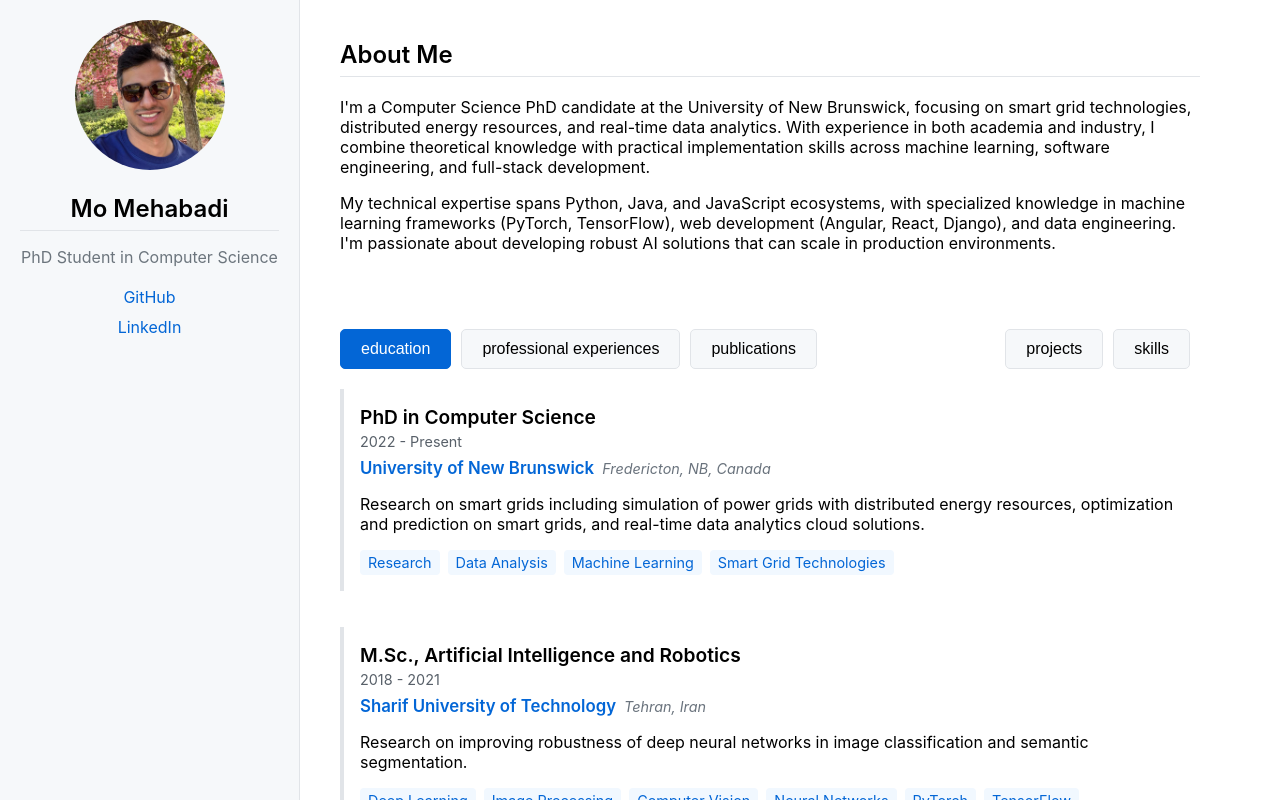
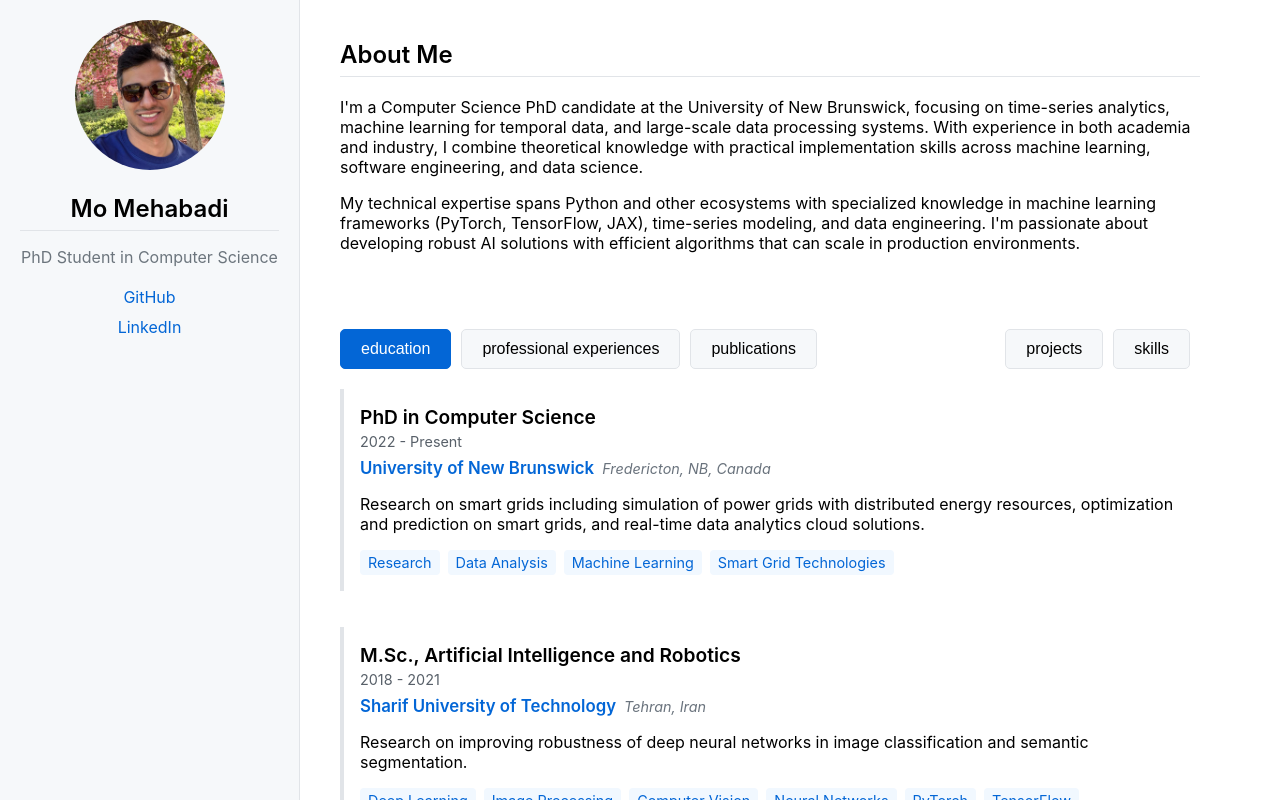
Before and after one commit to m-mehabadi/PersonalWebsite, an Angular app: page / in a window 1280 px wide. Built offline with nearby package versions, Linux system fonts and the light colour scheme.

Commit message:
updated content;

```diff
--- a/src/app/app.component.html
+++ b/src/app/app.component.html
@@ -21,18 +21,18 @@
       <h2>About Me</h2>
       <p>
         I'm a Computer Science PhD candidate at the University of New Brunswick,
-        focusing on smart grid technologies, distributed energy resources, and
-        real-time data analytics. With experience in both academia and industry,
-        I combine theoretical knowledge with practical implementation skills
-        across machine learning, software engineering, and full-stack
-        development.
+        focusing on time-series analytics, machine learning for temporal data,
+        and large-scale data processing systems. With experience in both
+        academia and industry, I combine theoretical knowledge with practical
+        implementation skills across machine learning, software engineering, and
+        data science.
       </p>
       <p>
-        My technical expertise spans Python, Java, and JavaScript ecosystems,
-        with specialized knowledge in machine learning frameworks (PyTorch,
-        TensorFlow), web development (Angular, React, Django), and data
-        engineering. I'm passionate about developing robust AI solutions that
-        can scale in production environments.
+        My technical expertise spans Python and other ecosystems with
+        specialized knowledge in machine learning frameworks (PyTorch,
+        TensorFlow, JAX), time-series modeling, and data engineering. I'm
+        passionate about developing robust AI solutions with efficient
+        algorithms that can scale in production environments.
       </p>
     </section>
     <div class="nav-container">
--- a/src/app/app.component.ts
+++ b/src/app/app.component.ts
@@ -272,15 +272,23 @@ export class AppComponent {
     },
 
     // Projects (most recent first)
+    // {
+    //   startDate: '2025',
+    //   endDate: 'Present',
+    //   title: 'Personal Website',
+    //   shortDescription:
+    //     'A personal website to showcase my skills, experiences, and projects.',
+    //   detailedDescription:
+    //     'I created this website to showcase my professional background, skills, and projects in a clean, GitHub-inspired design. Built with Angular, this project demonstrates my front-end development skills while serving as a living resume that I can easily update as my career progresses.',
+    //   skills: ['Angular', 'TypeScript', 'SCSS', 'Responsive Design'],
+    //   categories: ['projects'],
+    // },
     {
-      startDate: '2023',
-      endDate: 'Present',
-      title: 'Personal Website',
+      title: 'My Personal Website',
       shortDescription:
-        'A personal website to showcase my skills, experiences, and projects.',
-      detailedDescription:
-        'I created this website to showcase my professional background, skills, and projects in a clean, GitHub-inspired design. Built with Angular, this project demonstrates my front-end development skills while serving as a living resume that I can easily update as my career progresses.',
+        'I created this website to showcase my resume/CV. I built it using Angular, and it is publicly available on Github. Please feel free to use the link if you are interested in my website :)',
       skills: ['Angular', 'TypeScript', 'SCSS', 'Responsive Design'],
+      projectLink: 'https://github.com/m-mehabadi/m-mehabadi.github.io',
       categories: ['projects'],
     },
     {
```
